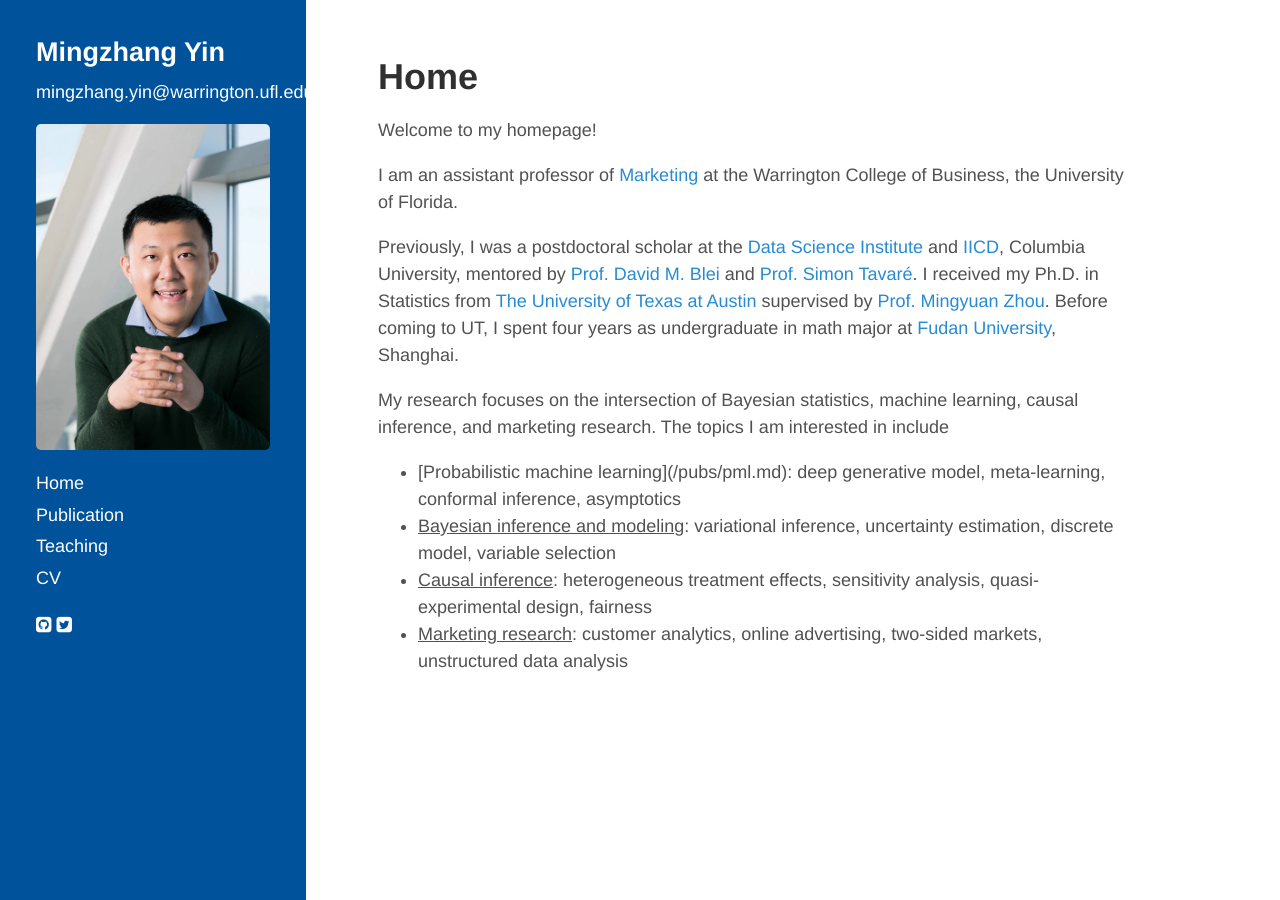
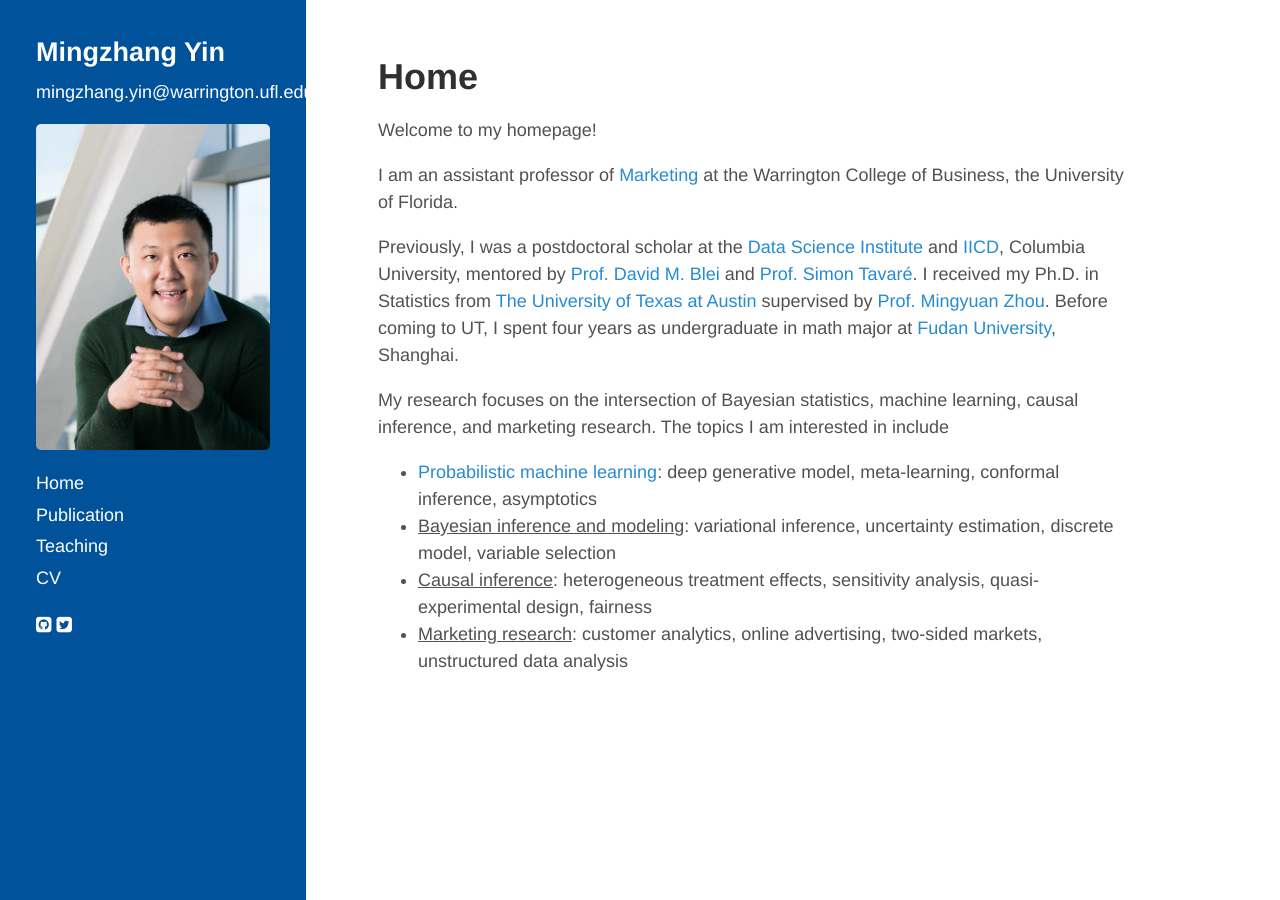
Before and after one commit to mingzhang-yin/mingzhang-yin.github.io, a Jekyll site: the page built from index.md, in a window 1280 px wide. Built offline with Jekyll 4.4.1, drawn with Linux system fonts in a browser that asks for light colours; nearby versions of some CDN libraries; a style sheet for code colours, icons or effects is not loaded; some of the changed lines change nothing that is shown.

Commit message:
Update index.md

```diff
--- a/index.md
+++ b/index.md
@@ -20,7 +20,7 @@ title: Home
 <p> My research focuses on the intersection of Bayesian statistics, machine learning, causal inference, and marketing research. The topics I am interested in include </p>
 
   <ul>
-   <li> [Probabilistic machine learning](/pubs/pml.md): deep generative model, meta-learning, conformal inference, asymptotics</li>
+   <li> <a href="/pubs/pml.md">Probabilistic machine learning</a>: deep generative model, meta-learning, conformal inference, asymptotics</li>
    <li> <ins>Bayesian inference and modeling</ins>: variational inference, uncertainty estimation, discrete model, variable selection </li>
    <li> <ins>Causal inference</ins>: heterogeneous treatment effects, sensitivity analysis, quasi-experimental design, fairness </li>
    <li> <ins>Marketing research</ins>: customer analytics, online advertising, two-sided markets, unstructured data analysis </li>
```
